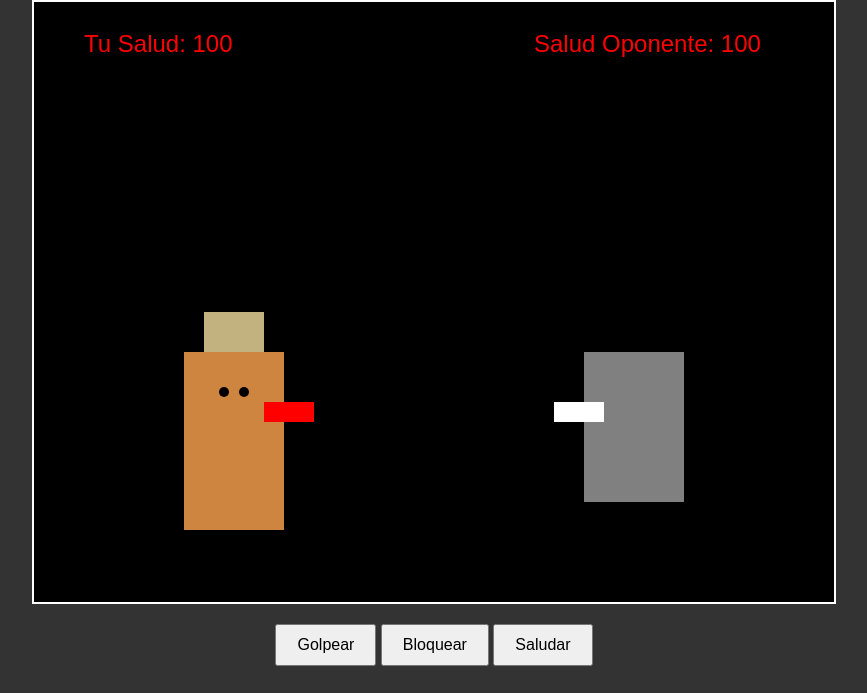
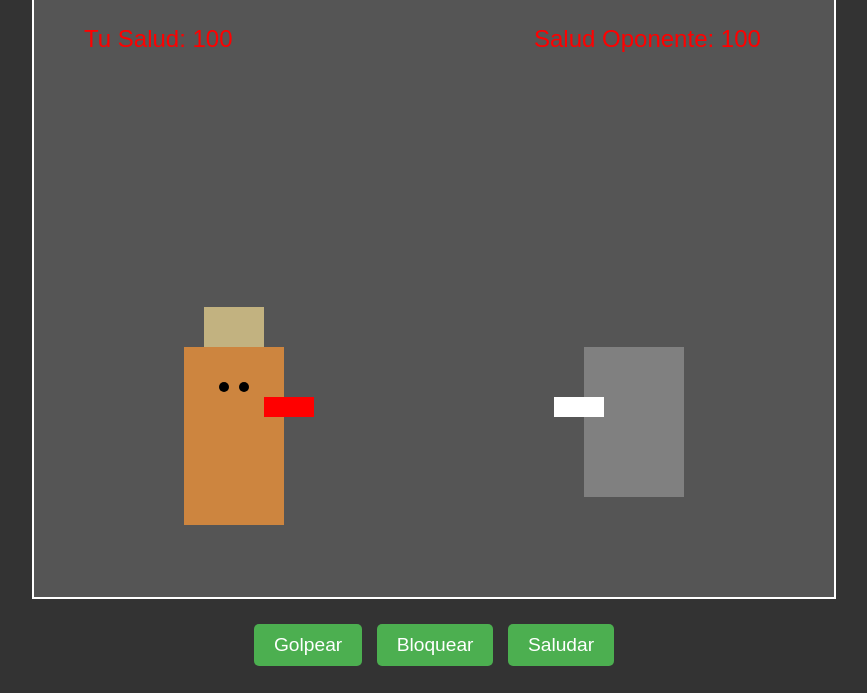
Before and after one commit to chitamona/chitamona.github.io, a plain HTML site: page index.html in a window 1280 px wide. Shown: the part 107-800 px from the top of the page, without its empty margins (206-1073 px from the left). Drawn offline with Linux system fonts and the light colour scheme.

Commit message:
Update style.css

```diff
--- a/style.css
+++ b/style.css
@@ -2,6 +2,7 @@ body {
     background-color: #333;
     color: white;
     font-family: Arial, sans-serif;
+    text-align: center;
     display: flex;
     flex-direction: column;
     align-items: center;
@@ -11,8 +12,8 @@ body {
 }
 
 canvas {
-    background-color: #000;
     border: 2px solid white;
+    background-color: #555;
 }
 
 .controls {
@@ -20,7 +21,17 @@ canvas {
 }
 
 button {
+    font-size: 1.2em;
     padding: 10px 20px;
-    font-size: 16px;
+    margin: 5px;
     cursor: pointer;
+    background-color: #4CAF50;
+    color: white;
+    border: none;
+    border-radius: 5px;
+    transition: background-color 0.3s;
 }
+
+button:hover {
+    background-color: #45a049;
+}
```
